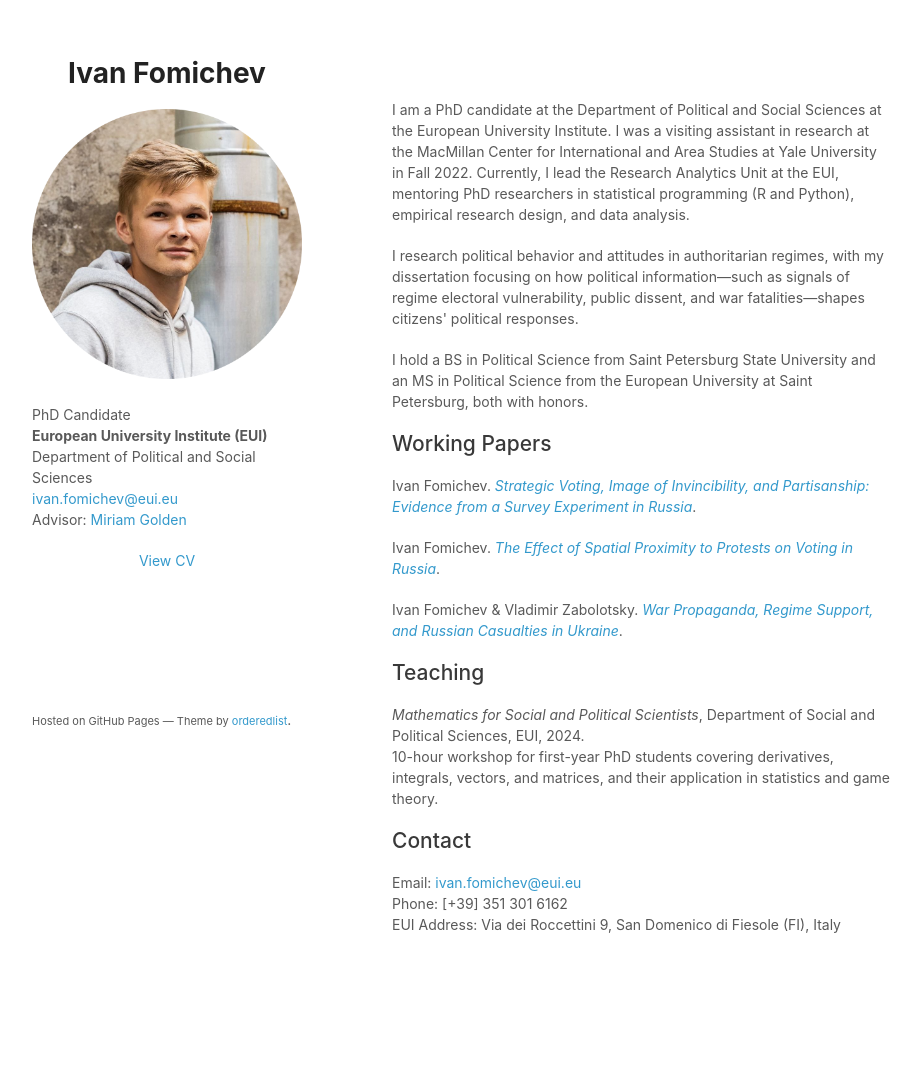
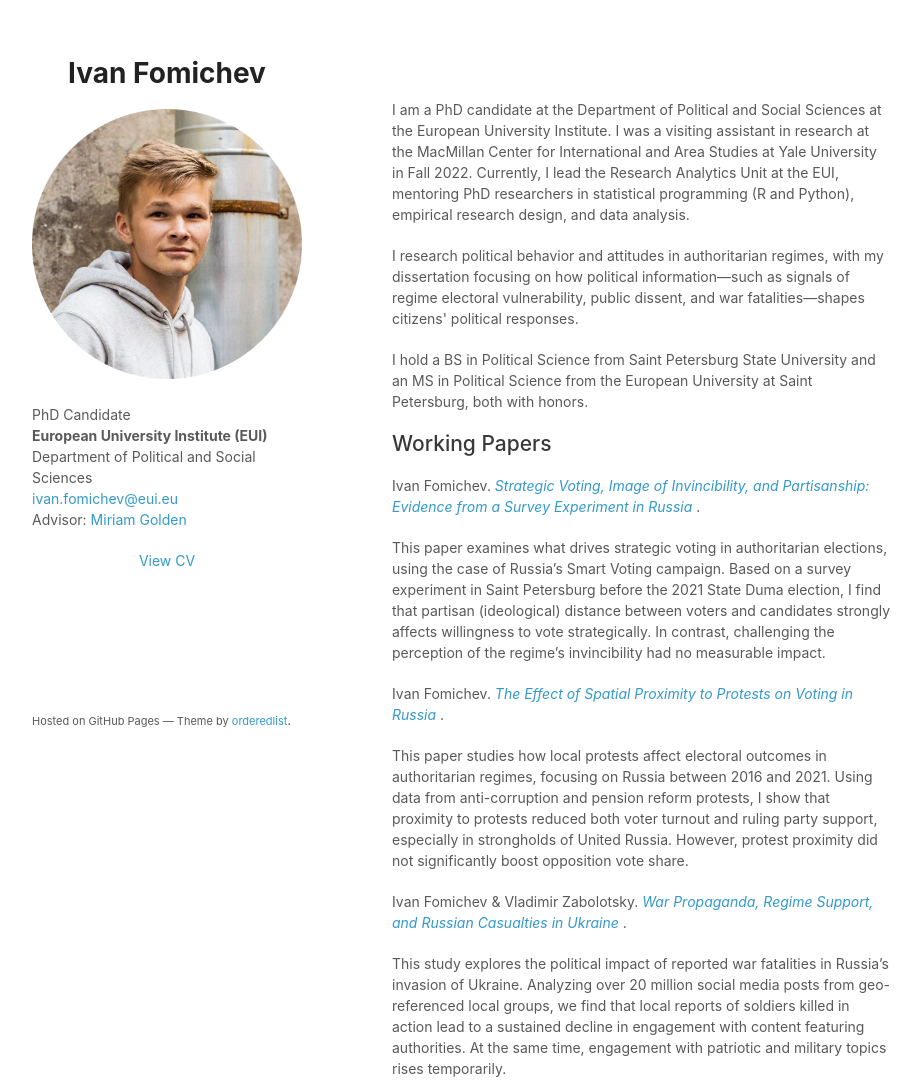
Before and after one commit to IAFomichev/IAFomichev.github.io, a plain HTML site: page index.html in a window 1280 px wide. Shown: the top 1082 px of the page, without its empty margins (178-1099 px from the left). Before the commit the page ends 1005 px from the top, so only its background shows below. Drawn offline with Linux system fonts and the light colour scheme.

Commit message:
Update index.html

```diff
--- a/index.html
+++ b/index.html
@@ -58,9 +58,35 @@
         <p>I hold a BS in Political Science from Saint Petersburg State University and an MS in Political Science from the European University at Saint Petersburg, both with honors.</p>
 
         <h2>Working Papers</h2>
-        <p>Ivan Fomichev. <i><a href="docs/fomichev_strategic_voting.pdf" target="_blank">Strategic Voting, Image of Invincibility, and Partisanship: Evidence from a Survey Experiment in Russia</a></i>.</p>
-        <p>Ivan Fomichev. <i><a href="docs/fomichev_protests_voting.pdf" target="_blank">The Effect of Spatial Proximity to Protests on Voting in Russia</a></i>.</p>
-        <p>Ivan Fomichev & Vladimir Zabolotsky. <i><a href="docs/fomichev_war_propaganda.pdf" target="_blank">War Propaganda, Regime Support, and Russian Casualties in Ukraine</a></i>.</p>
+        <p>
+          Ivan Fomichev.
+          <i><a href="docs/fomichev_strategic_voting.pdf" target="_blank">
+            Strategic Voting, Image of Invincibility, and Partisanship: Evidence from a Survey Experiment in Russia
+          </a></i>.
+        </p>
+        <p class="abstract">
+          This paper examines what drives strategic voting in authoritarian elections, using the case of Russia’s Smart Voting campaign. Based on a survey experiment in Saint Petersburg before the 2021 State Duma election, I find that partisan (ideological) distance between voters and candidates strongly affects willingness to vote strategically. In contrast, challenging the perception of the regime’s invincibility had no measurable impact.
+        </p>
+
+        <p>
+          Ivan Fomichev.
+          <i><a href="docs/fomichev_protests_voting.pdf" target="_blank">
+            The Effect of Spatial Proximity to Protests on Voting in Russia
+          </a></i>.
+        </p>
+        <p class="abstract">
+          This paper studies how local protests affect electoral outcomes in authoritarian regimes, focusing on Russia between 2016 and 2021. Using data from anti-corruption and pension reform protests, I show that proximity to protests reduced both voter turnout and ruling party support, especially in strongholds of United Russia. However, protest proximity did not significantly boost opposition vote share.
+        </p>
+
+        <p>
+          Ivan Fomichev & Vladimir Zabolotsky.
+          <i><a href="docs/fomichev_war_propaganda.pdf" target="_blank">
+            War Propaganda, Regime Support, and Russian Casualties in Ukraine
+          </a></i>.
+        </p>
+        <p class="abstract">
+          This study explores the political impact of reported war fatalities in Russia’s invasion of Ukraine. Analyzing over 20 million social media posts from geo-referenced local groups, we find that local reports of soldiers killed in action lead to a sustained decline in engagement with content featuring authorities. At the same time, engagement with patriotic and military topics rises temporarily.
+        </p>
 
         <h2>Teaching</h2>
         <p><i>Mathematics for Social and Political Scientists</i>, Department of Social and Political Sciences, EUI, 2024.<br>
```
